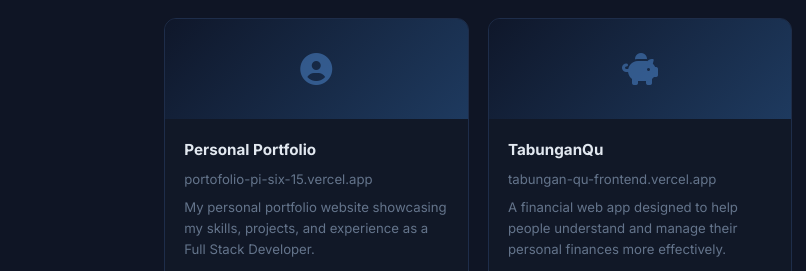
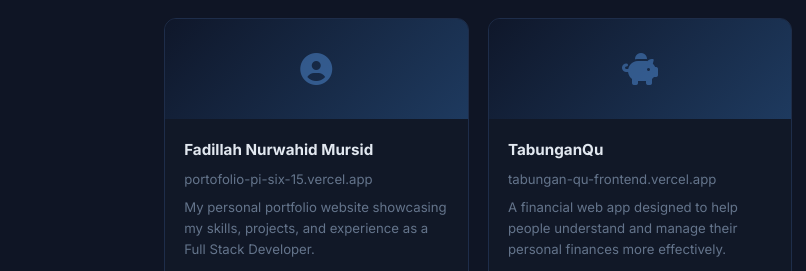
Before and after one commit to Destria-cos/Portofolio, a website: page public/index.html in a window 1280 px wide. Shown: the part 3200-3471 px from the top of the page, 0-806 px from the left. Drawn offline with Linux system fonts and the light colour scheme; no server answers.

Commit message:
Rename portfolio project card to Fadillah Nurwahid Mursid

```diff
--- a/public/index.html
+++ b/public/index.html
@@ -213,7 +213,7 @@
             <i class="fas fa-user-circle"></i>
           </div>
           <div class="proj-body">
-            <h3>Personal Portfolio</h3>
+            <h3>Fadillah Nurwahid Mursid</h3>
             <p class="proj-url">portofolio-pi-six-15.vercel.app</p>
             <p>My personal portfolio website showcasing my skills, projects, and experience as a Full Stack Developer.</p>
             <span class="proj-visit">Visit Site <i class="fas fa-arrow-right"></i></span>
```
